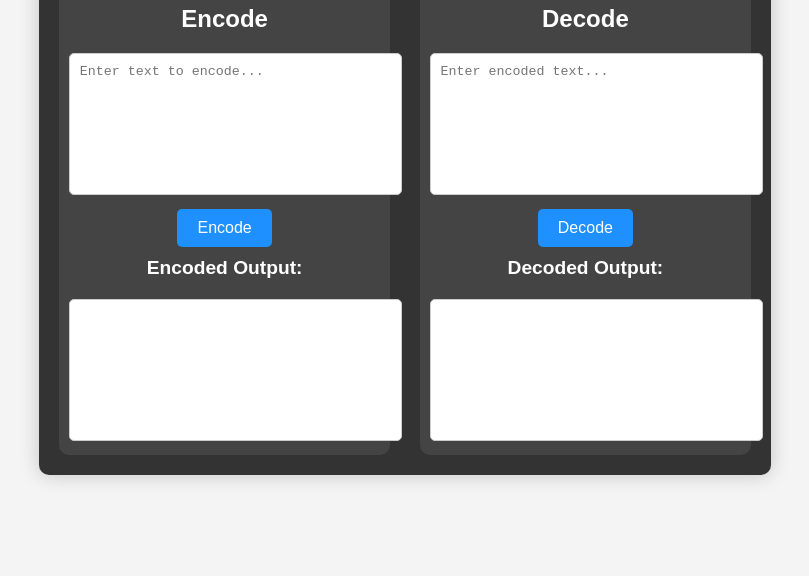
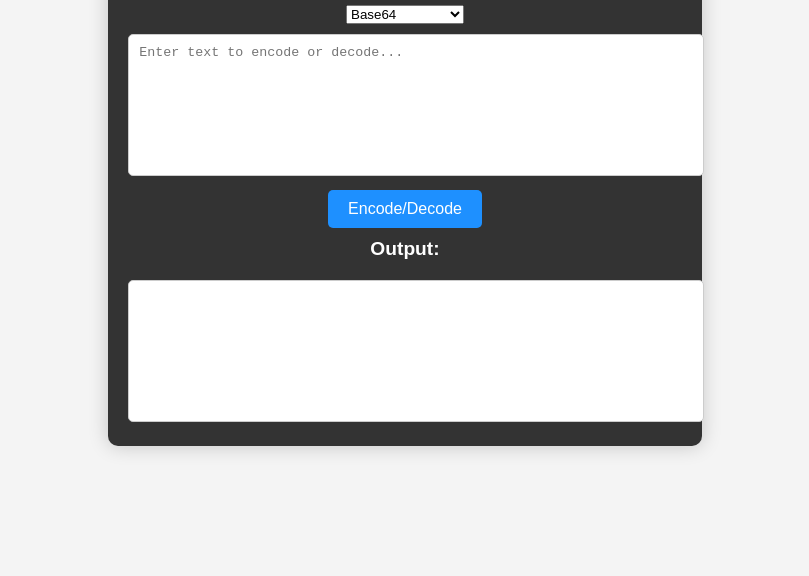
Before and after one commit to progprnv/Kalyani, a plain HTML site: page index.html in a window 1280 px wide. Shown: the part 224-800 px from the top of the page, without its empty margins (255-1064 px from the left). Drawn offline with Linux system fonts and the light colour scheme.

Commit message:
Update index.html

```diff
--- a/index.html
+++ b/index.html
@@ -3,30 +3,28 @@
 <head>
   <meta charset="UTF-8">
   <meta name="viewport" content="width=device-width, initial-scale=1.0">
-  <title>Encoder Decoder Tool</title>
+  <title>Kalyani - Encoder & Decoder Tool</title>
   <link rel="stylesheet" href="styles.css">
   <script src="script.js" defer></script>
 </head>
 <body>
   <div class="container">
     <div class="box">
-      <h1>Encoder & Decoder Tool</h1>
-      <div class="columns">
-        <div class="column">
-          <h2>Encode</h2>
-          <textarea id="encodeInput" placeholder="Enter text to encode..." rows="8"></textarea>
-          <button onclick="encode()">Encode</button>
-          <h3>Encoded Output:</h3>
-          <textarea id="encodeOutput" readonly rows="8"></textarea>
-        </div>
-        <div class="column">
-          <h2>Decode</h2>
-          <textarea id="decodeInput" placeholder="Enter encoded text..." rows="8"></textarea>
-          <button onclick="decode()">Decode</button>
-          <h3>Decoded Output:</h3>
-          <textarea id="decodeOutput" readonly rows="8"></textarea>
-        </div>
-      </div>
+      <h1>Kalyani - Encoder & Decoder Tool</h1>
+      <select id="encodeDecodeType">
+        <option value="Base64">Base64</option>
+        <option value="Base32">Base32</option>
+        <option value="Base58">Base58</option>
+        <option value="URL">URL Encoding</option>
+        <option value="HTML">HTML Encoding</option>
+      </select>
+
+      <textarea id="inputText" placeholder="Enter text to encode or decode..." rows="8"></textarea>
+
+      <button onclick="processText()">Encode/Decode</button>
+
+      <h3>Output:</h3>
+      <textarea id="outputText" readonly rows="8"></textarea>
     </div>
   </div>
 </body>
```
